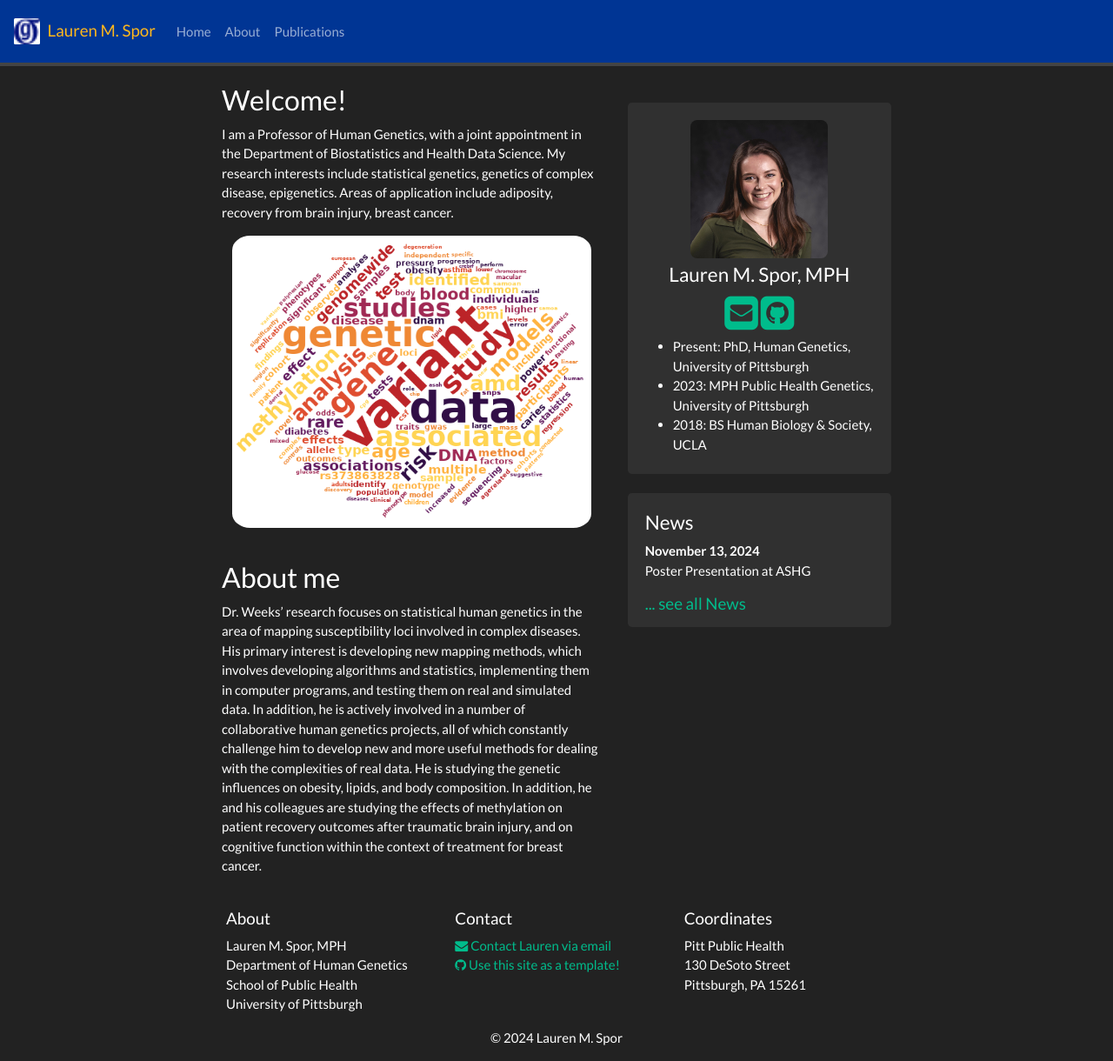
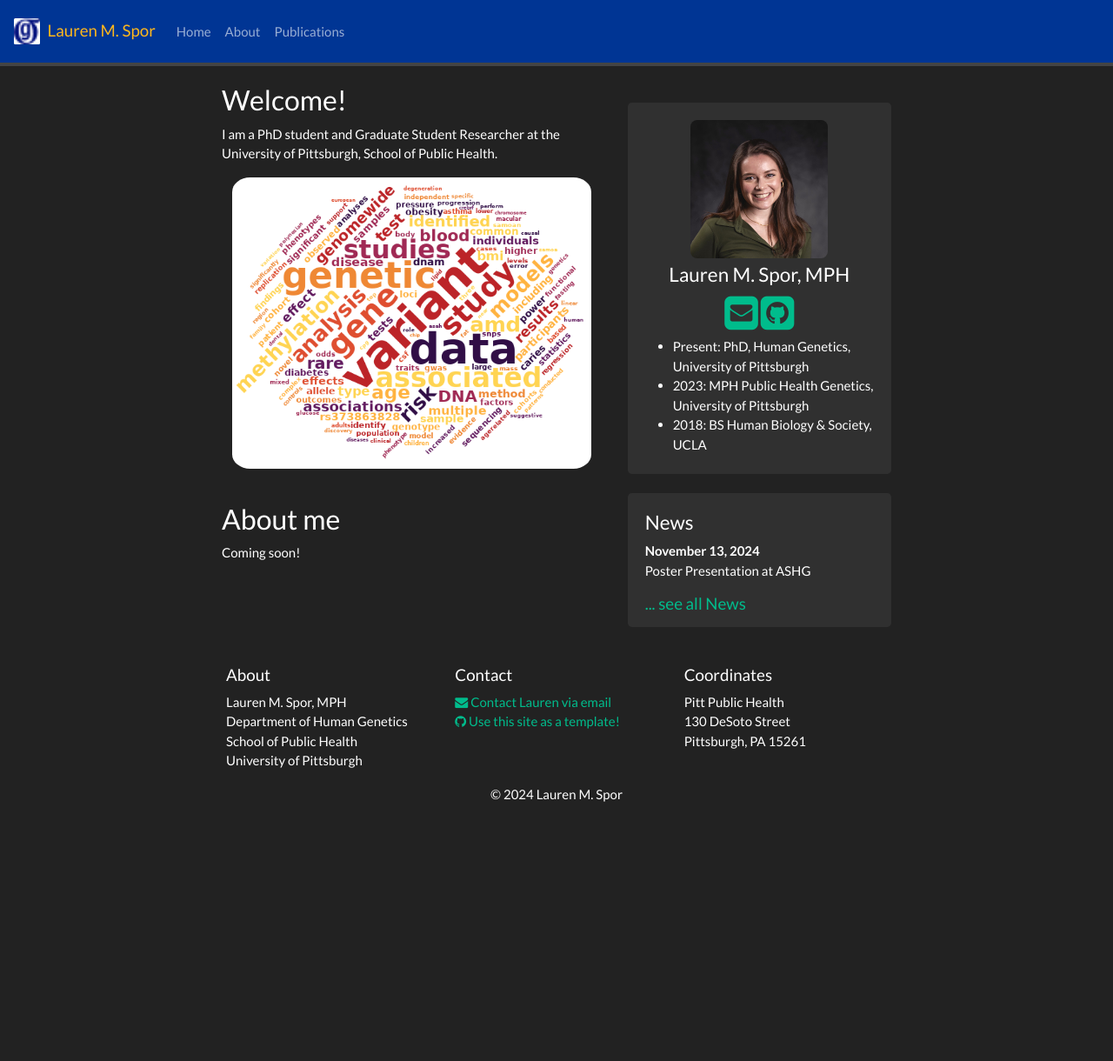
Before and after one commit to Lspor/Lauren_Spor, a Jekyll site: the page built from _pages/home.md, in a window 1280 px wide and 1220 px high. Shown: the whole window at 87% size. Built offline with Jekyll 4.4.1, drawn with Linux system fonts in a browser that asks for light colours; nearby versions of some CDN libraries; a style sheet for code colours, icons or effects is not loaded.

```diff
--- a/_pages/home.md
+++ b/_pages/home.md
@@ -7,8 +7,7 @@ permalink: /
 
 ### Welcome!
 
-I am a Professor of Human Genetics, with a joint appointment in the Department of Biostatistics
-and Health Data Science.  My research interests include statistical genetics, genetics of complex disease, epigenetics. Areas of application include adiposity, recovery from brain injury, breast cancer.
+I am a PhD student and Graduate Student Researcher at the University of Pittsburgh, School of Public Health.
 
 <div class="container">
 <div class="row">
@@ -21,4 +20,4 @@ and Health Data Science.  My research interests include statistical genetics, ge
 
 ### About me
 
-Dr. Weeks' research focuses on statistical human genetics in the area of mapping susceptibility loci involved in complex diseases. His primary interest is developing new mapping methods, which involves developing algorithms and statistics, implementing them in computer programs, and testing them on real and simulated data. In addition, he is actively involved in a number of collaborative human genetics projects, all of which constantly challenge him to develop new and more useful methods for dealing with the complexities of real data. He is studying the genetic influences on obesity, lipids, and body composition. In addition, he and his colleagues are studying the effects of methylation on patient recovery outcomes after traumatic brain injury, and on cognitive function within the context of treatment for breast cancer.
+Coming soon!
```
